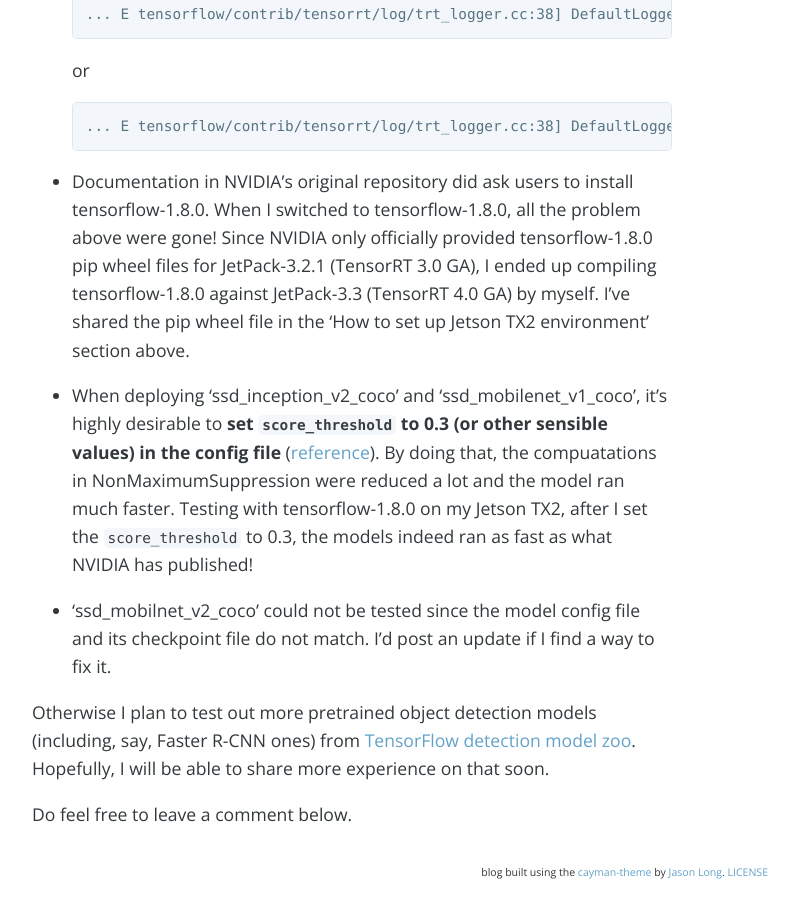
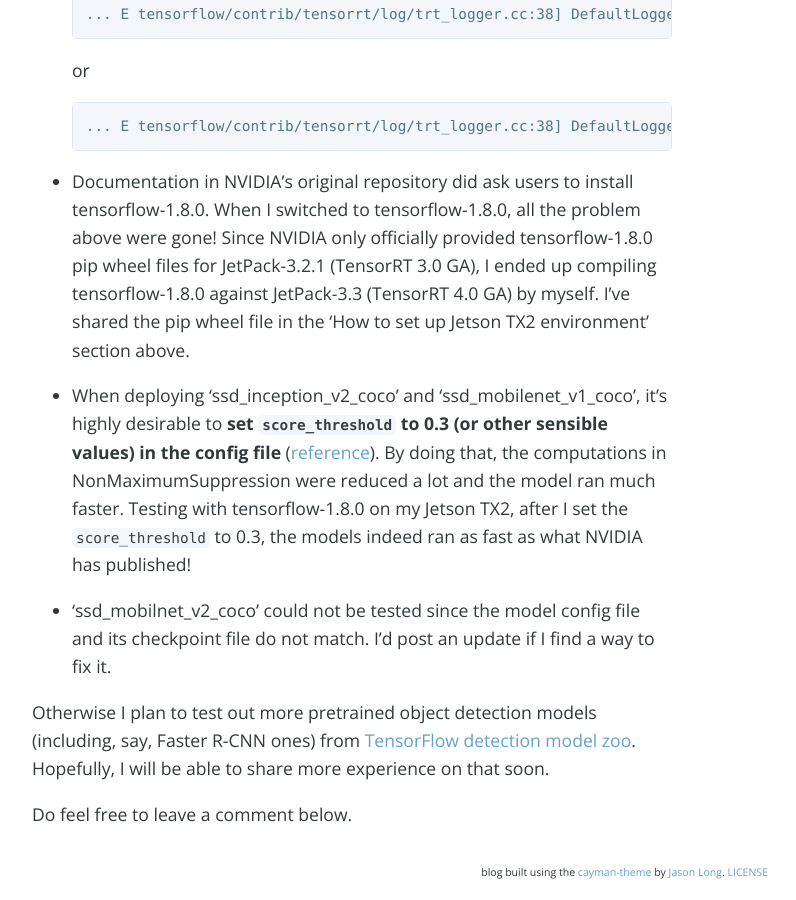
Before and after one commit to jkjung-avt/jkjung-avt.github.io, a Jekyll site: the page built from _posts/2018-09-14-tf-trt-models.md, in a window 1280 px wide and 900 px high, scrolled down 3875 px. Shown: the whole window, without its empty margins (288-1084 px from the left). Built offline with Jekyll 4.4.1, drawn with Linux system fonts in a browser that asks for light colours; nearby versions of some CDN libraries; comment, search, counter and statistics services are not loaded; some of the changed text lies outside the part shown.

Commit message:
Correct typos

```diff
--- a/_posts/2018-09-14-tf-trt-models.md
+++ b/_posts/2018-09-14-tf-trt-models.md
@@ -125,7 +125,7 @@
 
 * Documentation in NVIDIA's original repository did ask users to install tensorflow-1.8.0.  When I switched to tensorflow-1.8.0, all the problem above were gone!  Since NVIDIA only officially provided tensorflow-1.8.0 pip wheel files for JetPack-3.2.1 (TensorRT 3.0 GA), I ended up compiling tensorflow-1.8.0 against JetPack-3.3 (TensorRT 4.0 GA) by myself.  I've shared the pip wheel file in the 'How to set up Jetson TX2 environment' section above.
 
-* When deploying 'ssd_inception_v2_coco' and 'ssd_mobilenet_v1_coco', it's highly desirable to **set `score_threshold` to 0.3 (or other sensible values) in the config file** ([reference](https://devtalk.nvidia.com/default/topic/1037019/jetson-tx2/tensorflow-object-detection-and-image-classification-accelerated-for-nvidia-jetson/post/5281630/#5281630)).  By doing that, the compuatations in NonMaximumSuppression were reduced a lot and the model ran much faster.  Testing with tensorflow-1.8.0 on my Jetson TX2, after I set the `score_threshold` to 0.3, the models indeed ran as fast as what NVIDIA has published!
+* When deploying 'ssd_inception_v2_coco' and 'ssd_mobilenet_v1_coco', it's highly desirable to **set `score_threshold` to 0.3 (or other sensible values) in the config file** ([reference](https://devtalk.nvidia.com/default/topic/1037019/jetson-tx2/tensorflow-object-detection-and-image-classification-accelerated-for-nvidia-jetson/post/5281630/#5281630)).  By doing that, the computations in NonMaximumSuppression were reduced a lot and the model ran much faster.  Testing with tensorflow-1.8.0 on my Jetson TX2, after I set the `score_threshold` to 0.3, the models indeed ran as fast as what NVIDIA has published!
 
 * 'ssd_mobilnet_v2_coco' could not be tested since the model config file and its checkpoint file do not match.  I'd post an update if I find a way to fix it.
 
```
Also changed, not shown: other parts of _posts/2018-09-14-tf-trt-models.md (+1 -1 lines).
